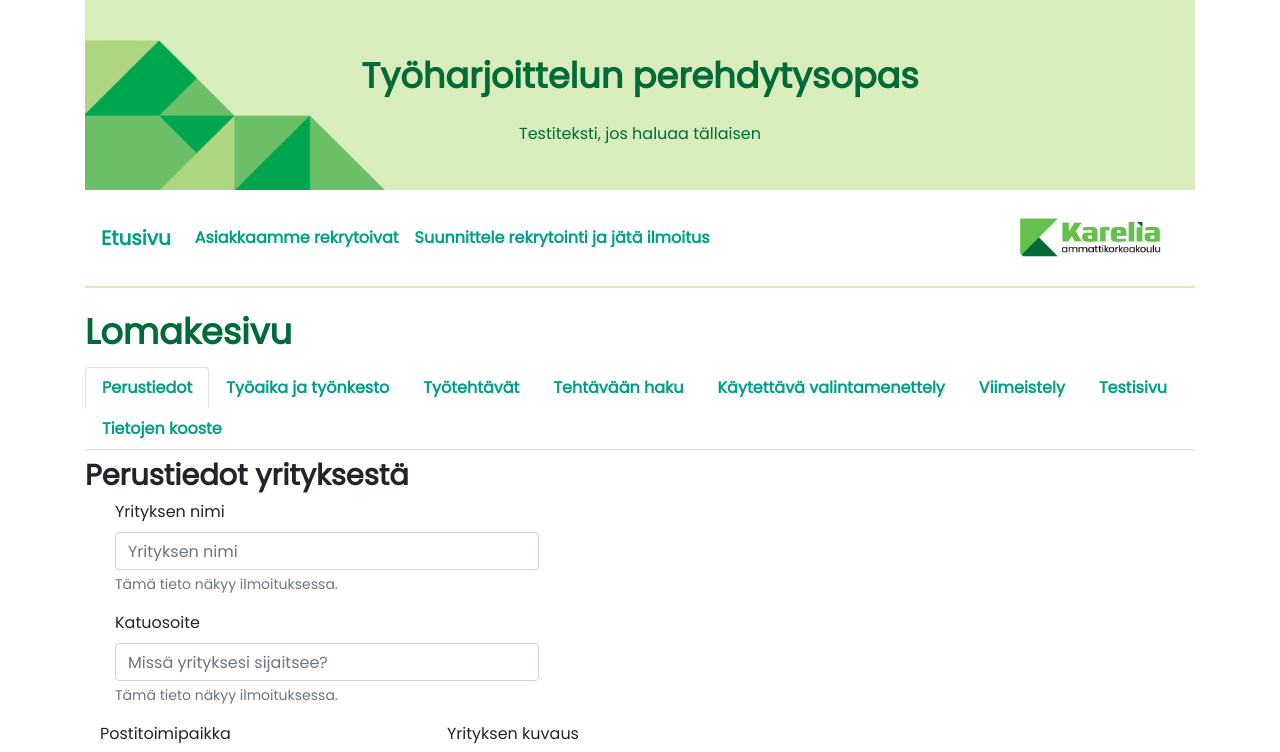
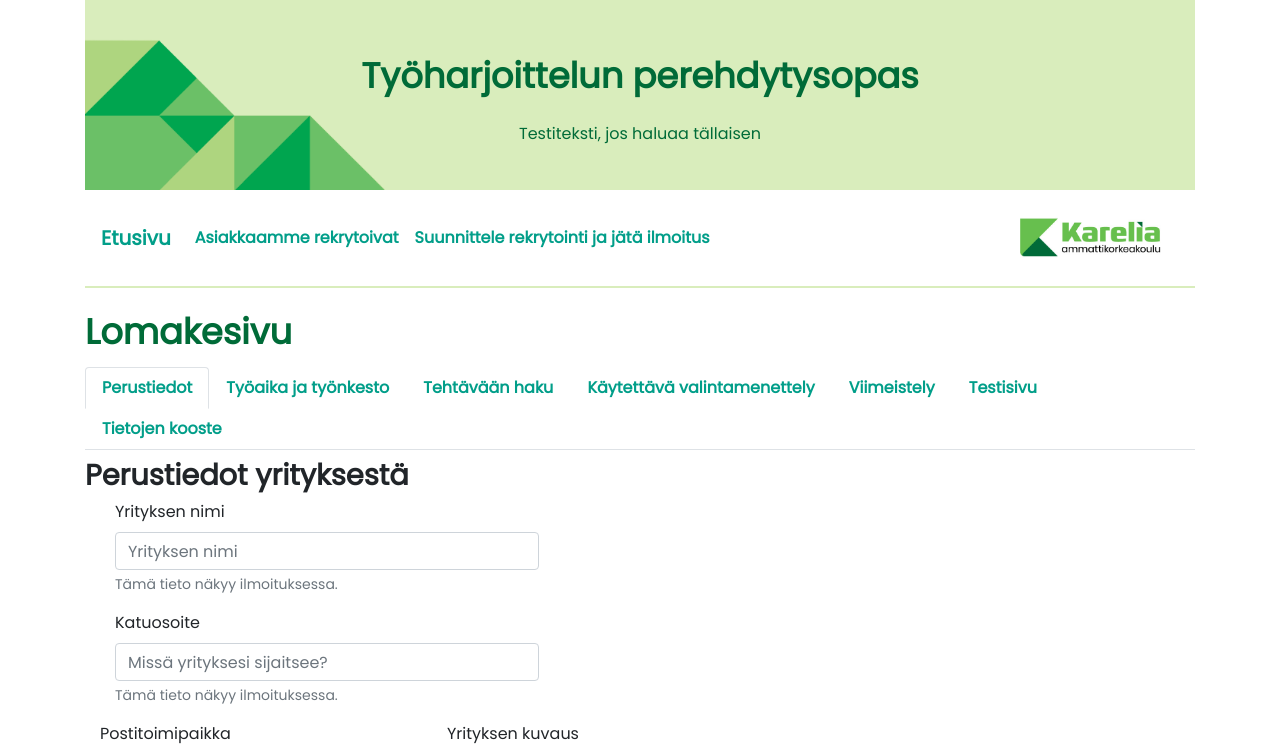
Before and after one commit to APartanen/React-projekti, a React (Create React App) app in the folder client/: page /lomakeinfo in a window 1280 px wide. Shown: the top 752 px of the page. Built offline with nearby package versions, Linux system fonts and the light colour scheme.

Commit message:
setState korjaus

```diff
--- a/client/src/components/pages/Lomakesivu.js
+++ b/client/src/components/pages/Lomakesivu.js
@@ -2,7 +2,6 @@ import React from "react";
 import { useState } from 'react';
 import Lomake from "../Lomake";
 import Lomake2 from "../Lomake2";
-import Lomake3 from "../Lomake3";
 import Lomake4 from "../Lomake4";
 import Lomake5 from "../Lomake5";
 import Lomake6 from "../Lomake6";
@@ -30,9 +29,7 @@ const Lomakesivu = () => {
           <Tab eventKey="Työaika ja työnkesto" title="Työaika ja työnkesto">
             <Lomake2 />
           </Tab>
-          <Tab eventKey="Työtehtävät" title="Työtehtävät">
-            <Lomake3 />
-          </Tab>
+
           <Tab eventKey="Tehtävään haku" title="Tehtävään haku">
             <Lomake4 />
           </Tab>
```
